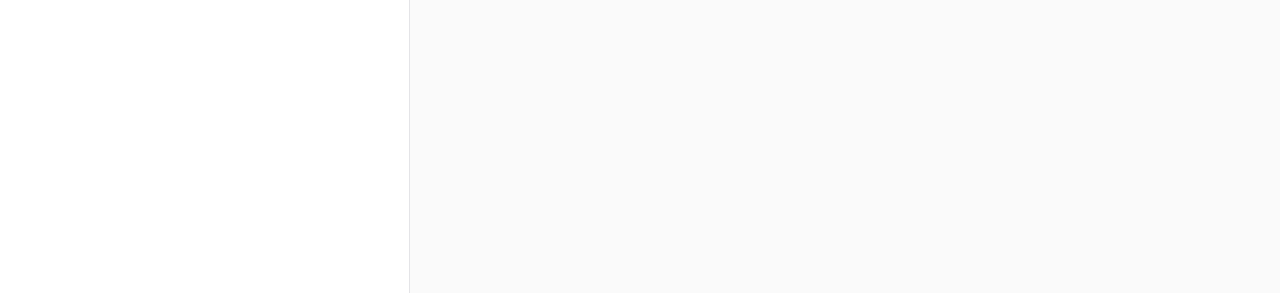
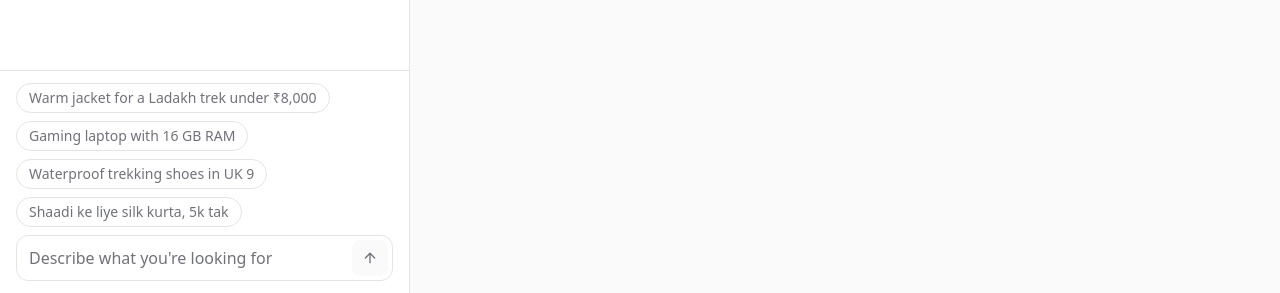
Before and after one commit to kumaranupam-personal/ai_shopping_assistant, a React (Vite) app in the folder frontend/: page / in a window 1280 px wide. Shown: the part 507-800 px from the top of the page. Built offline with nearby package versions, Linux system fonts and the light colour scheme; no server answers.

Commit message:
feat(frontend): add chat panel with message list, status line and composer

```diff
--- a/frontend/src/App.tsx
+++ b/frontend/src/App.tsx
@@ -1,3 +1,4 @@
+import ChatPanel from "./components/ChatPanel";
 import Header from "./components/Header";
 import { useChat } from "./useChat";
 
@@ -10,7 +11,9 @@ export default function App() {
         <Header onNewChat={chat.newChat} />
         {/* Wide: chat beside results. Narrow: results strip above the chat. */}
         <main className="grid min-h-0 min-w-0 grid-rows-[auto_minmax(0,1fr)] lg:grid-cols-[clamp(340px,32vw,460px)_minmax(0,1fr)] lg:grid-rows-1">
-          <section aria-label="Chat" className="flex min-h-0 min-w-0 flex-col lg:border-r lg:border-line" />
+          <section aria-label="Chat" className="flex min-h-0 min-w-0 flex-col lg:border-r lg:border-line">
+            <ChatPanel chat={chat} />
+          </section>
           <section aria-label="Results" className="order-first min-h-0 min-w-0 bg-surface-muted lg:order-none" />
         </main>
       </div>
--- /dev/null
+++ b/frontend/src/components/ChatPanel.tsx
@@ -0,0 +1,34 @@
+import type { useChat } from "../useChat";
+import Composer from "./Composer";
+import MessageList from "./MessageList";
+import StatusLine from "./StatusLine";
+
+export default function ChatPanel({ chat }: { chat: ReturnType<typeof useChat> }) {
+  const { state } = chat;
+  const last = state.messages.at(-1);
+  // Screen readers hear the status while a turn runs, then the newest assistant reply.
+  const announcement = state.turnRunning ? state.status : last?.kind === "assistant" ? last.text : "";
+
+  return (
+    <>
+      <MessageList
+        messages={state.messages}
+        resultSets={state.resultSets}
+        selectedResultSet={state.selectedResultSet}
+        onSelectResultSet={chat.selectResultSet}
+        onRetry={chat.retry}
+      />
+      <StatusLine running={state.turnRunning} status={state.status} />
+      <p aria-live="polite" className="sr-only">
+        {announcement}
+      </p>
+      <Composer
+        draft={state.draft}
+        onDraftChange={chat.setDraft}
+        onSend={chat.send}
+        canSend={state.ready && !state.turnRunning}
+        showExamples={state.messages.length === 0}
+      />
+    </>
+  );
+}
--- /dev/null
+++ b/frontend/src/components/Composer.tsx
@@ -0,0 +1,89 @@
+import clsx from "clsx";
+import { ArrowUp } from "lucide-react";
+import { useLayoutEffect, useRef } from "react";
+
+const EXAMPLES = [
+  "Warm jacket for a Ladakh trek under ₹8,000",
+  "Gaming laptop with 16 GB RAM",
+  "Waterproof trekking shoes in UK 9",
+  "Shaadi ke liye silk kurta, 5k tak",
+];
+const MAX_HEIGHT_PX = 6 * 24 + 16; // 6 lines of 24 px plus vertical padding
+
+type Props = {
+  draft: string;
+  onDraftChange: (draft: string) => void;
+  onSend: (text: string) => void;
+  canSend: boolean; // false while a turn runs or before a session exists; typing still works
+  showExamples: boolean;
+};
+
+export default function Composer({ draft, onDraftChange, onSend, canSend, showExamples }: Props) {
+  const input = useRef<HTMLTextAreaElement>(null);
+  const text = draft.trim();
+
+  // Grow with the text from 1 to 6 lines, then scroll.
+  useLayoutEffect(() => {
+    const el = input.current!;
+    el.style.height = "auto";
+    el.style.height = `${Math.min(el.scrollHeight, MAX_HEIGHT_PX)}px`;
+  }, [draft]);
+
+  const send = (message: string) => {
+    if (canSend && message.trim()) onSend(message.trim());
+  };
+
+  return (
+    <div className="border-t border-line px-4 pt-3 pb-[max(0.75rem,env(safe-area-inset-bottom))]">
+      {showExamples && (
+        <div className="mb-2 flex flex-wrap gap-2">
+          {EXAMPLES.map((example) => (
+            <button
+              key={example}
+              type="button"
+              disabled={!canSend}
+              onClick={() => send(example)}
+              className="rounded-full border border-line px-3 py-1 text-sm text-fg-muted transition-colors duration-150 ease-out hover:border-line-strong hover:text-fg"
+            >
+              {example}
+            </button>
+          ))}
+        </div>
+      )}
+      <form
+        onSubmit={(event) => {
+          event.preventDefault();
+          send(draft);
+        }}
+        className="flex items-end gap-2 rounded-xl border border-line bg-surface py-1 pr-1 pl-3 focus-within:border-accent"
+      >
+        <textarea
+          ref={input}
+          rows={1}
+          value={draft}
+          onChange={(event) => onDraftChange(event.target.value)}
+          onKeyDown={(event) => {
+            if (event.key === "Enter" && !event.shiftKey && !event.nativeEvent.isComposing) {
+              event.preventDefault();
+              send(draft);
+            }
+          }}
+          placeholder="Describe what you're looking for"
+          aria-label="Message"
+          className="min-w-0 flex-1 resize-none bg-transparent py-1.5 leading-6 outline-none placeholder:text-fg-muted focus-visible:outline-none"
+        />
+        <button
+          type="submit"
+          aria-label="Send"
+          aria-disabled={!canSend || !text}
+          className={clsx(
+            "grid size-9 shrink-0 place-items-center rounded-lg transition-colors duration-150 ease-out",
+            canSend && text ? "bg-accent text-accent-fg" : "bg-surface-muted text-fg-muted",
+          )}
+        >
+          <ArrowUp aria-hidden className="size-4" />
+        </button>
+      </form>
+    </div>
+  );
+}
--- /dev/null
+++ b/frontend/src/components/MessageList.tsx
@@ -0,0 +1,101 @@
+import clsx from "clsx";
+import { ArrowDown, LayoutGrid, RotateCcw } from "lucide-react";
+import { useEffect, useRef, useState } from "react";
+
+import type { ResultSet } from "../api";
+import type { Message } from "../useChat";
+
+const NEAR_BOTTOM_PX = 48;
+
+type Props = {
+  messages: Message[];
+  resultSets: ResultSet[];
+  selectedResultSet: number | null;
+  onSelectResultSet: (index: number) => void;
+  onRetry: (text: string) => void;
+};
+
+export default function MessageList({ messages, resultSets, selectedResultSet, onSelectResultSet, onRetry }: Props) {
+  const list = useRef<HTMLDivElement>(null);
+  const [atBottom, setAtBottom] = useState(true);
+
+  // Follow new messages unless the user has scrolled up to read; then offer "Jump to latest".
+  useEffect(() => {
+    if (atBottom) list.current?.scrollTo({ top: list.current.scrollHeight });
+  }, [messages, atBottom]);
+
+  const onScroll = () => {
+    const el = list.current!;
+    setAtBottom(el.scrollHeight - el.scrollTop - el.clientHeight < NEAR_BOTTOM_PX);
+  };
+
+  return (
+    <div className="relative min-h-0 flex-1">
+      <div ref={list} onScroll={onScroll} className="h-full overflow-y-auto px-4 py-4">
+        <ol className="flex flex-col gap-3">
+          {messages.map((message, i) => (
+            <li key={i} className="flex min-w-0 animate-enter flex-col">
+              <MessageRow message={message} resultSets={resultSets} selected={selectedResultSet} onSelect={onSelectResultSet} onRetry={onRetry} />
+            </li>
+          ))}
+        </ol>
+      </div>
+      {!atBottom && (
+        <button
+          type="button"
+          onClick={() => list.current?.scrollTo({ top: list.current.scrollHeight, behavior: "smooth" })}
+          className="absolute bottom-3 left-1/2 flex -translate-x-1/2 items-center gap-1 rounded-full border border-line bg-surface px-3 py-1.5 text-xs font-medium shadow-sm"
+        >
+          <ArrowDown aria-hidden className="size-3.5" /> Jump to latest
+        </button>
+      )}
+    </div>
+  );
+}
+
+type RowProps = {
+  message: Message;
+  resultSets: ResultSet[];
+  selected: number | null;
+  onSelect: (index: number) => void;
+  onRetry: (text: string) => void;
+};
+
+function MessageRow({ message, resultSets, selected, onSelect, onRetry }: RowProps) {
+  // Long unbroken text (pasted URLs) wraps instead of widening the panel.
+  const text = "whitespace-pre-line [overflow-wrap:anywhere]";
+  switch (message.kind) {
+    case "user":
+      return <p className={clsx(text, "max-w-[85%] self-end rounded-2xl rounded-br-md bg-accent-soft px-3.5 py-2 text-accent-soft-fg")}>{message.text}</p>;
+    case "assistant":
+      return <p className={clsx(text, "max-w-[95%] leading-relaxed")}>{message.text}</p>;
+    case "marker": {
+      const set = resultSets[message.resultSet];
+      return (
+        <button
+          type="button"
+          onClick={() => onSelect(message.resultSet)}
+          aria-pressed={selected === message.resultSet}
+          className={clsx(
+            "flex min-w-0 items-center gap-2 self-start rounded-lg border px-3 py-1.5 text-left text-sm transition-colors duration-150 ease-out",
+            selected === message.resultSet ? "border-accent text-fg" : "border-line text-fg-muted hover:border-line-strong hover:text-fg",
+          )}
+        >
+          <LayoutGrid aria-hidden className="size-4 shrink-0" />
+          <span className="truncate">
+            Showed {set.products.length} products: {set.headline}
+          </span>
+        </button>
+      );
+    }
+    case "error":
+      return (
+        <div role="alert" className="flex flex-wrap items-center gap-x-3 gap-y-1 self-start rounded-lg bg-danger-soft px-3 py-2 text-sm text-danger">
+          <span className={text}>{message.text}</span>
+          <button type="button" onClick={() => onRetry(message.retryText)} className="flex items-center gap-1 font-medium underline-offset-2 hover:underline">
+            <RotateCcw aria-hidden className="size-3.5" /> Retry
+          </button>
+        </div>
+      );
+  }
+}
--- /dev/null
+++ b/frontend/src/components/StatusLine.tsx
@@ -0,0 +1,12 @@
+import { LoaderCircle } from "lucide-react";
+
+/** The latest status while a turn runs (docs/06-frontend.md, Loading, empty and error states); hidden otherwise. */
+export default function StatusLine({ running, status }: { running: boolean; status: string }) {
+  if (!running) return null;
+  return (
+    <div className="flex items-center gap-2 px-4 pb-2 text-sm text-fg-muted">
+      <LoaderCircle aria-hidden className="size-4 shrink-0 animate-spin" />
+      <span className="truncate">{status || "Thinking"}</span>
+    </div>
+  );
+}
--- a/frontend/src/index.css
+++ b/frontend/src/index.css
@@ -44,6 +44,7 @@
 
 @theme inline {
   --font-sans: "Inter Variable", ui-sans-serif, system-ui, sans-serif;
+  --animate-enter: enter 180ms ease-out;
   --color-page: var(--page);
   --color-surface: var(--surface);
   --color-surface-muted: var(--surface-muted);
@@ -59,6 +60,13 @@
   --color-danger: var(--danger);
   --color-danger-soft: var(--danger-soft);
   --color-star: var(--star);
+}
+
+@keyframes enter {
+  from {
+    opacity: 0;
+    transform: translateY(4px);
+  }
 }
 
 @layer base {
```
